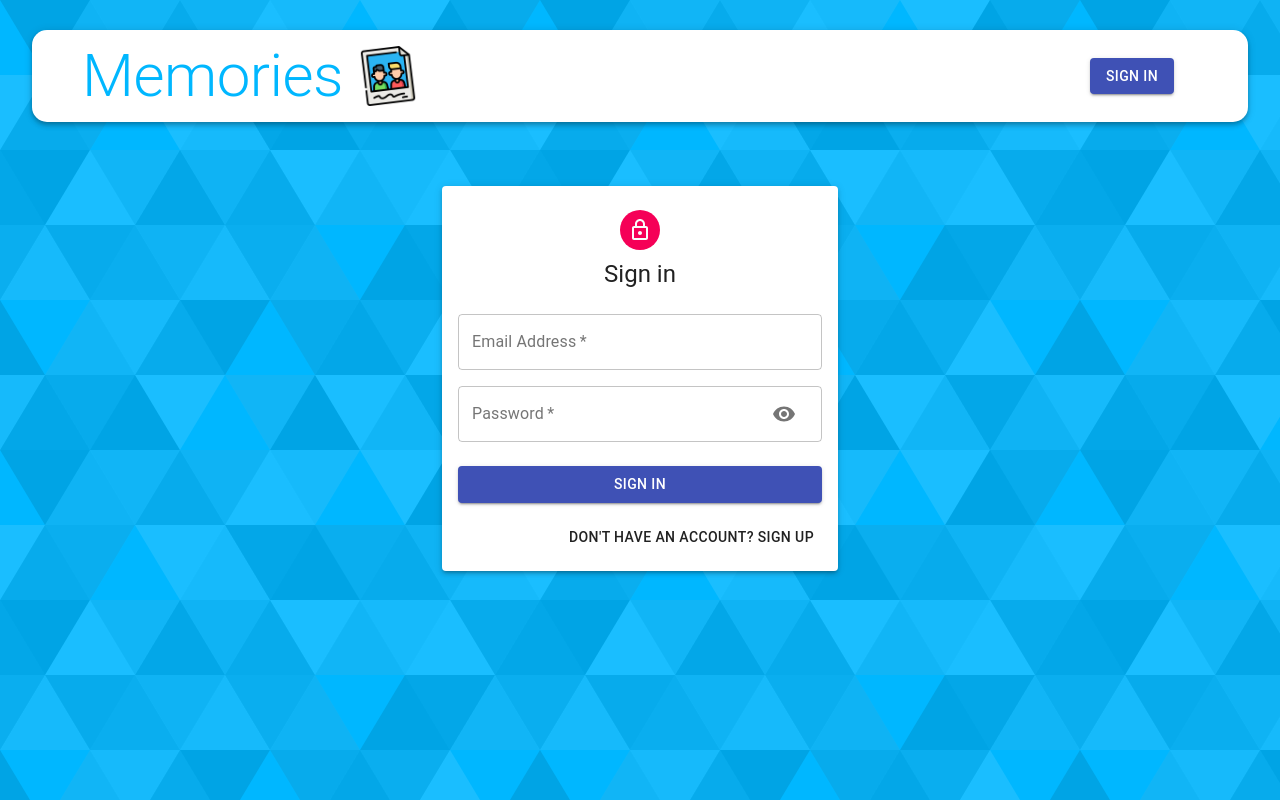
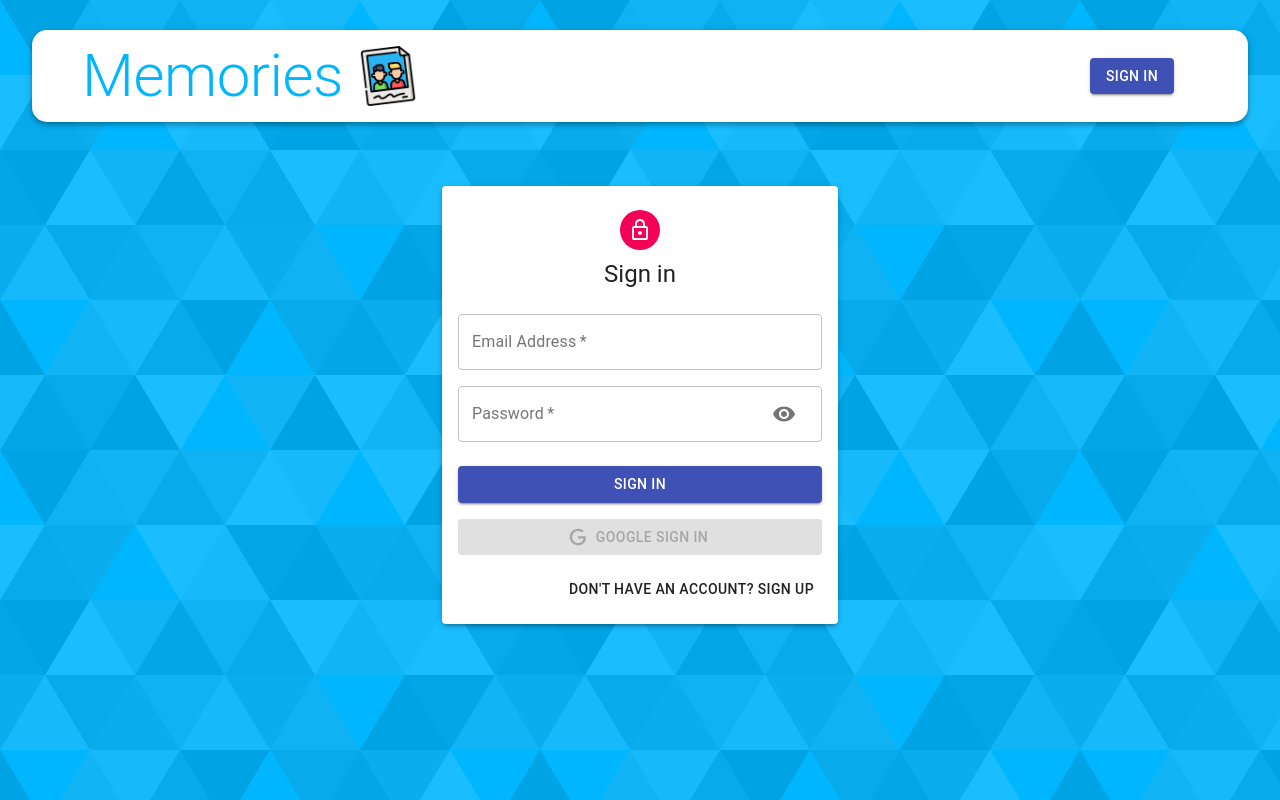
Before and after one commit to AdnanLatif/memories_project, a React (Create React App) app in the folder client/: page /auth in a window 1280 px wide. Built offline with nearby package versions, Linux system fonts and the light colour scheme.

Commit message:
Added Google Sign In

```diff
--- a/client/src/components/Auth/Auth.js
+++ b/client/src/components/Auth/Auth.js
@@ -10,6 +10,8 @@
 } from '@material-ui/core';
 
 import LockOutlinedIcon from '@material-ui/icons/LockOutlined';
+import { GoogleLogin } from 'react-google-login';
+import Icon from './Icon';
 import Input from './Input';
 
 import useStyles from './styles';
@@ -20,6 +22,12 @@
   const [isSignup, setIsSignup] = useState(false);
   const handleSubmit = () => {};
   const handleChange = () => {};
+  const googleSuccess = async (res) => {
+    console.log(res);
+  };
+  const googleFailure = () => {
+    console.log('Google Sign In was unsuccessfull. Try again later');
+  };
   const switchMode = () => {
     setIsSignup((prevIsSignup) => !prevIsSignup);
     handleShowPassword(false);
@@ -85,6 +93,26 @@
           >
             {isSignup ? 'Sign Up' : 'Sign In'}
           </Button>
+          <GoogleLogin
+            clientId=''
+            render={(renderProps) => (
+              <Button
+                className={classes.googleButton}
+                color='primary'
+                fullWidth
+                onClick={renderProps.onClick}
+                disabled={renderProps.disabled}
+                startIcon={<Icon />}
+                variant='contained'
+              >
+                Google Sign In
+              </Button>
+            )}
+            onSuccess={googleSuccess}
+            onFailure={googleFailure}
+            cookiePolicy='single_host_origin'
+          />
+
           <Grid container justify='flex-end'>
             <Grid item>
               <Button onClick={switchMode}>
--- /dev/null
+++ b/client/src/components/Auth/Icon.js
@@ -0,0 +1,12 @@
+import React from 'react';
+
+const icon = () => (
+  <svg style={{ width: '20px', height: '20px' }} viewBox='0 0 24 24'>
+    <path
+      fill='currentColor'
+      d='M21.35,11.1H12.18V13.83H18.69C18.36,17.64 15.19,19.27 12.19,19.27C8.36,19.27 5,16.25 5,12C5,7.9 8.2,4.73 12.2,4.73C15.29,4.73 17.1,6.7 17.1,6.7L19,4.72C19,4.72 16.56,2 12.1,2C6.42,2 2.03,6.8 2.03,12C2.03,17.05 6.16,22 12.25,22C17.6,22 21.5,18.33 21.5,12.91C21.5,11.76 21.35,11.1 21.35,11.1V11.1Z'
+    />
+  </svg>
+);
+
+export default icon;
```
